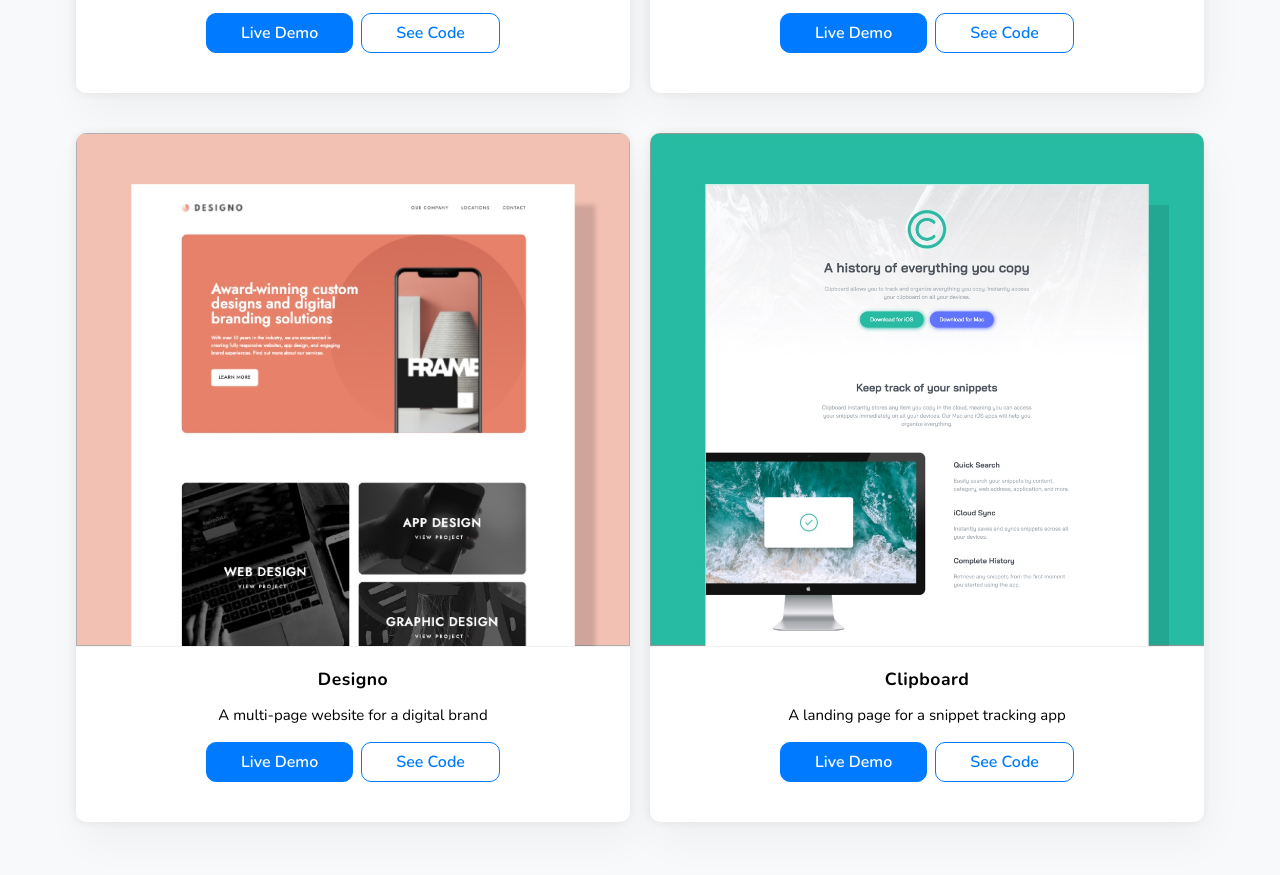
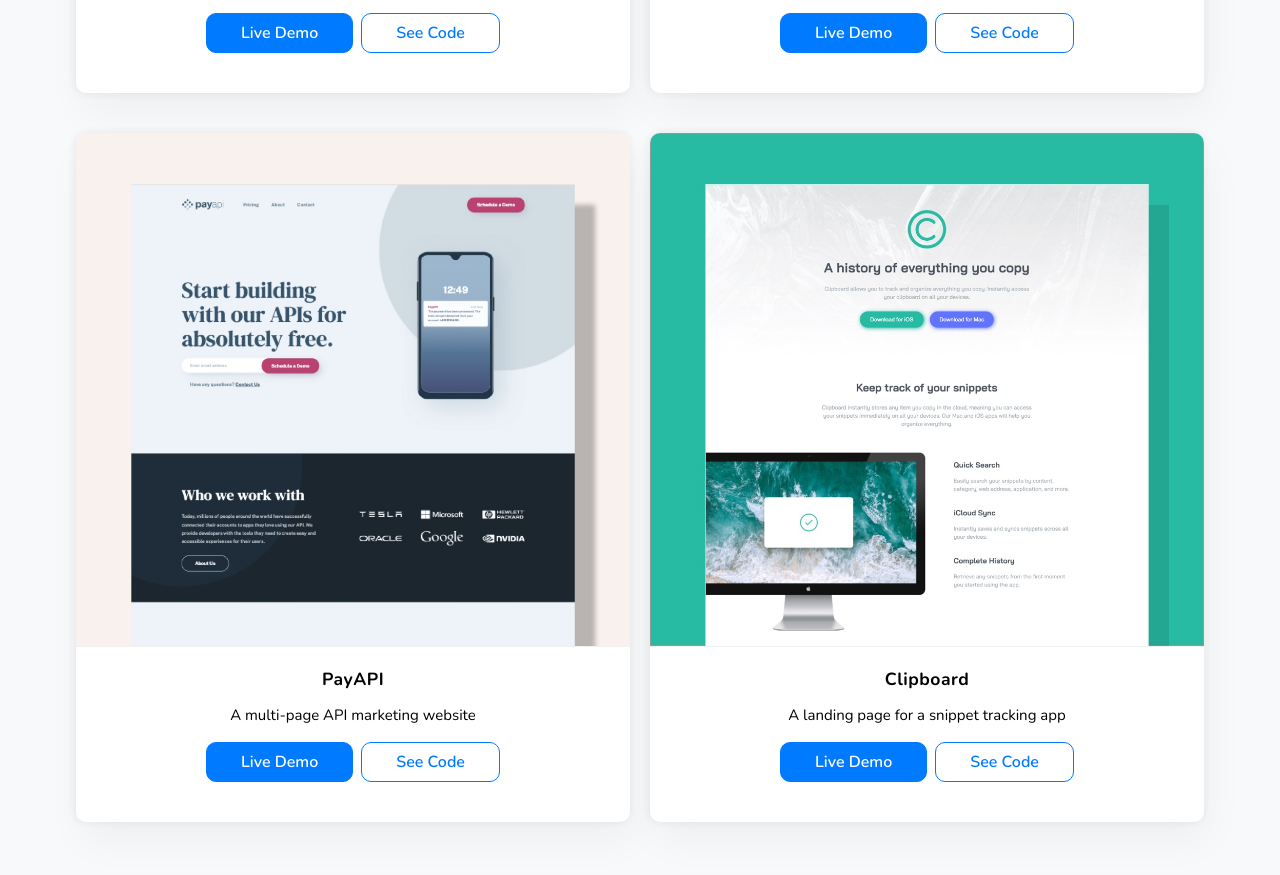
Before and after one commit to russell2231/portfolio_v2, a React (Create React App) app: page / in a window 1280 px wide. Shown: the part 3200-4075 px from the top of the page. Built offline with nearby package versions, Linux system fonts and the light colour scheme.

Commit message:
Added new portfolio project

```diff
--- a/src/components/portfolio/Portfolio.js
+++ b/src/components/portfolio/Portfolio.js
@@ -6,7 +6,7 @@ import audiophile from '../../assets/portfolio-audiophile@2x.jpg';
 import dine from '../../assets/portfolio-dine@2x.jpg';
 import photosnap from '../../assets/portfolio-photosnap@2x.jpg';
 import clipboard from '../../assets/portfolio-clipboard@2x.jpg';
-import designo from '../../assets/portfolio-designo@2x.jpg';
+import payapi from '../../assets/portfolio-payapi@2x.jpg';
 import invoice from '../../assets/portfolio-invoice-app@2x.jpg';
 
 import './Portfolio.scss';
@@ -42,11 +42,11 @@ const Portfolio = () => {
 			github: 'https://github.com/russell2231/dine-restaurant',
 		},
 		{
-			name: 'Designo',
-			image: designo,
-			tagline: 'A multi-page website for a digital brand',
-			live: 'https://designo-rr3.netlify.app',
-			github: 'https://github.com/russell2231/designo',
+			name: 'PayAPI',
+			image: payapi,
+			tagline: 'A multi-page API marketing website',
+			live: 'https://payapi-rr3.netlify.app/',
+			github: 'https://github.com/russell2231/payAPI',
 		},
 		{
 			name: 'Clipboard',
```
Also changed, not shown: src/assets/portfolio-designo@2x.jpg (deleted), src/assets/portfolio-payapi@2x.jpg (added).
